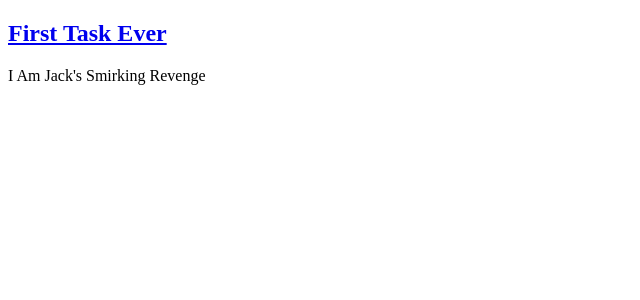
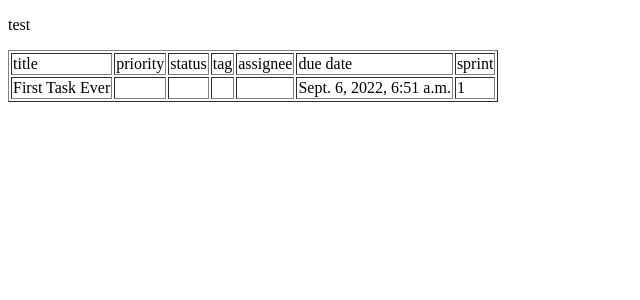
Before and after one commit to ypppp/Team-Management-Web-App, a Django app: template Scrum/tasks/templates/tasks/product_backlog.html in a window 1280 px wide. Shown: the top 300 px of the page, without its empty margins (0-640 px from the left). Run offline with Django 4.2, Linux system fonts and the light colour scheme; the template is opened without the code that fills it: values that come from a table or form of the project are taken from there, others are empty; data comes from the database, SQL or seed files in the repository; parts of the project's set-up code (start-up, migrations or seed data) failed here and were passed over.

Commit message:
added product_backlog.html for loop table

```diff
--- a/Scrum/tasks/templates/tasks/product_backlog.html
+++ b/Scrum/tasks/templates/tasks/product_backlog.html
@@ -5,9 +5,33 @@
     <title>Django Scrum - Product Backlog</title>
 </head>
 <body>
-    {% for task in tasks %}
-        <h2><a href={% url 'task-detail' task.id %}>{{ task.title }}</a></h2>
-        <p>{{ task.description }}</p>
-    {% endfor %}
+<p>test</p>
+
+
+<!-- Start of table -->
+<table border="1">
+    <tr>
+    <td>title</td>
+    <td>priority</td>
+    <td>status</td>
+    <td>tag</td>
+    <td>assignee</td>
+    <td>due date</td>
+    <td>sprint</td>
+</tr>
+{% for x in tasks %}
+<tr>
+    <td>{{ x.title }}</td>
+    <td>{{ x.priority }}</td>
+    <td>{{ x.status }}</td>
+    <td>{{ x.tag }}</td>
+    <td>{{ x.assignee }}</td>
+    <td>{{ x.due_date }}</td>
+    <td>{{ x.sprint }}</td>
+</tr>
+{% endfor %}
+</table>
+<!-- End of table -->
+
 </body>
 </html>
```
Also changed, not shown: Scrum/tasks/views.py (+22 -4 lines).
